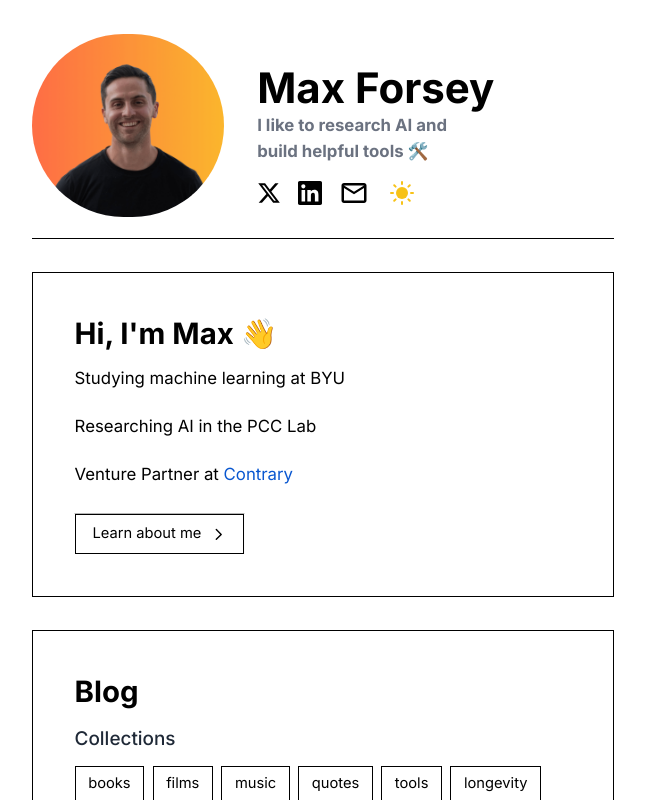
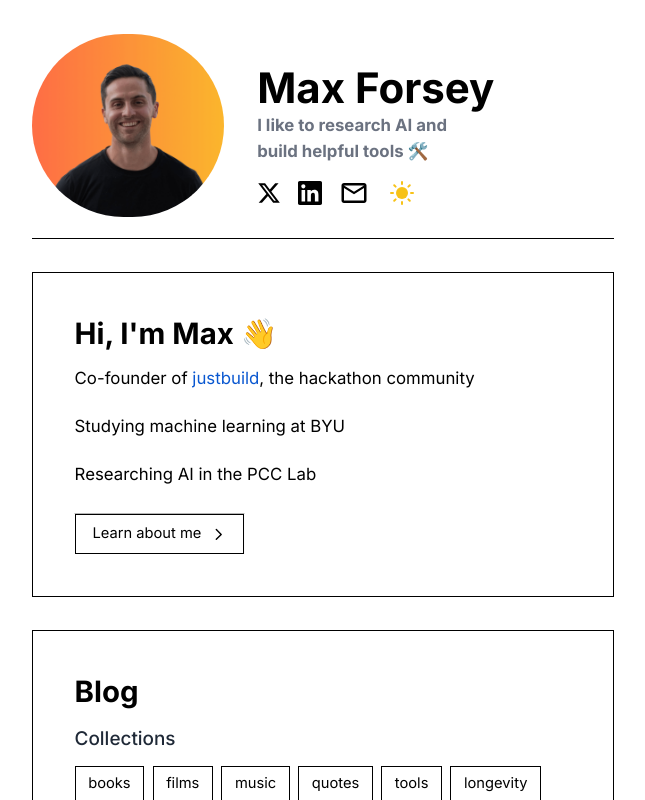
Before and after one commit to max4c/m4c2, a Next.js app: page / in a window 1280 px wide. Shown: the top 800 px of the page, without its empty margins (317-962 px from the left). Built offline with nearby package versions, Linux system fonts and the light colour scheme.

Commit message:
updated highlights order

```diff
--- a/src/components/Highlights.tsx
+++ b/src/components/Highlights.tsx
@@ -4,13 +4,6 @@ import { motion, AnimatePresence } from 'framer-motion';
 import React from 'react';
 
 const highlights = [
-    {
-        text: "Venture Partner at Contrary",
-        links: [{
-            url: "https://contrary.com",
-            text: "Contrary"
-        }]
-    },
     {
         text: "Researching AI in the PCC Lab",
         links: null
@@ -19,11 +12,18 @@ const highlights = [
         text: "Studying machine learning at BYU",
         links: null
     },
-    {
+        {
         text: "Co-founder of justbuild, the hackathon community",
         links: [{
             url: "https://justbuild.ing/",
             text: "justbuild"
+        }]
+    },
+    {
+        text: "Venture Partner at Contrary",
+        links: [{
+            url: "https://contrary.com",
+            text: "Contrary"
         }]
     },
     {
```
